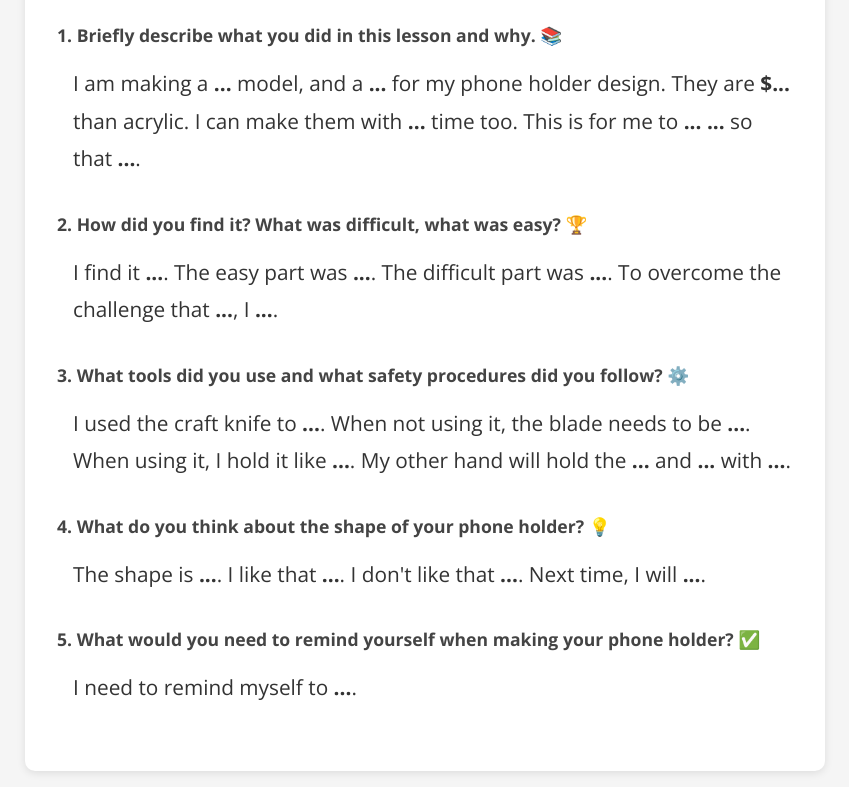
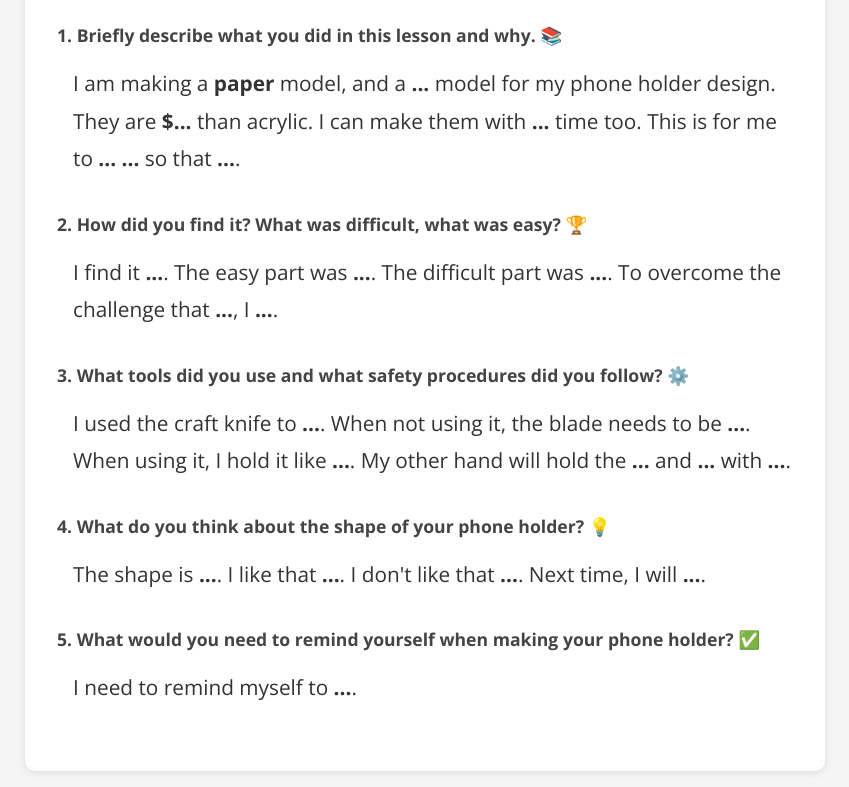
Before and after one commit to beatsaway/phoneholdermodelevaluate, a plain HTML site: page index.html in a window 1280 px wide. Shown: the part 102-889 px from the top of the page, without its empty margins (215-1064 px from the left). Drawn offline with nearby package versions, Linux system fonts and the light colour scheme.

Commit message:
Update index.html

```diff
--- a/index.html
+++ b/index.html
@@ -83,7 +83,7 @@
       <h2>1. Briefly describe what you did in this lesson and why. 📚</h2>
       <div class="answer">
         <p>
-          I am making a <strong>...</strong> model, and a <strong>...</strong> for my phone holder design.
+          I am making a <strong>paper</strong> model, and a <strong>...</strong> model for my phone holder design.
           They are <strong>$...</strong> than acrylic. I can make them with <strong>...</strong> time too.
           This is for me to <strong>... ...</strong> so that <strong>...</strong>.
         </p>
```
